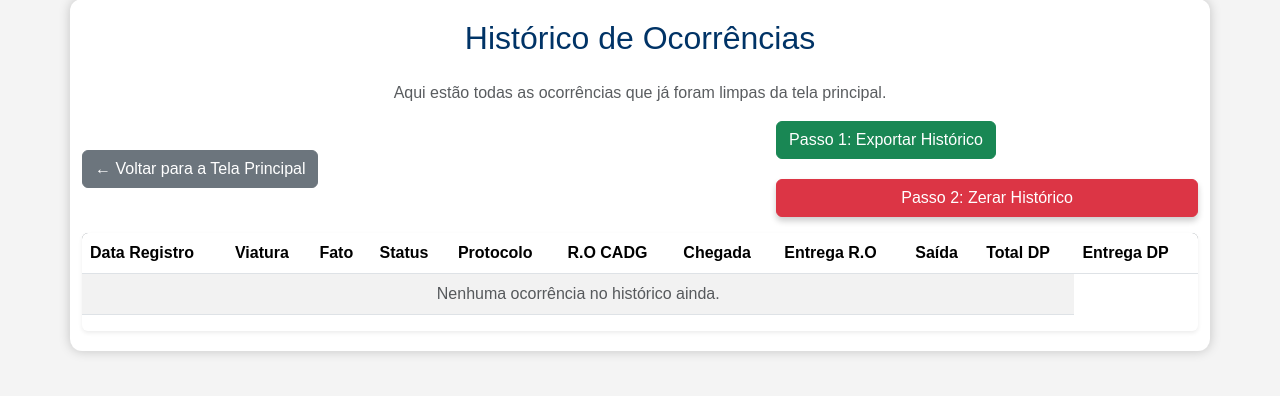
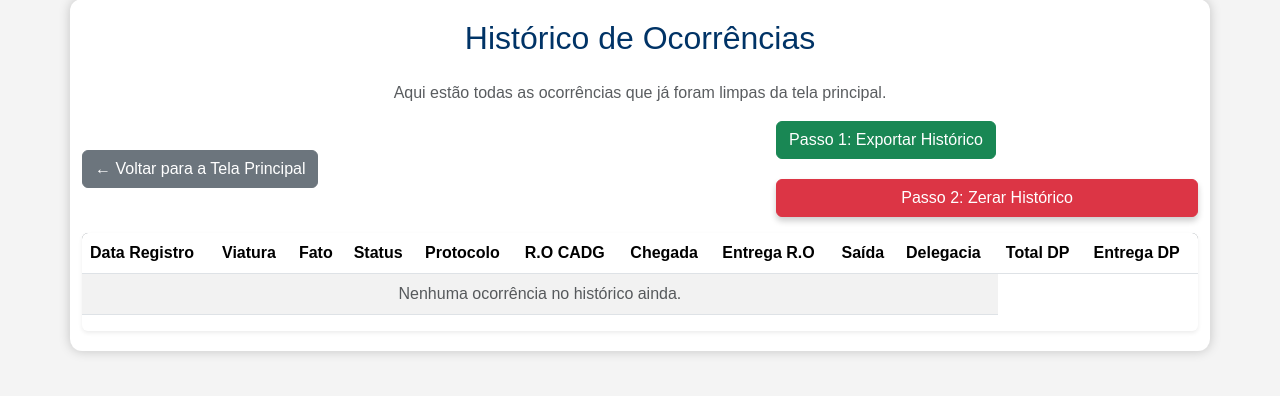
Before and after one commit to Douglasgarciams/controle_viaturas, a Flask app: page /historico in a window 1280 px wide. Shown: the part 163-559 px from the top of the page. Run offline with Flask 3, Linux system fonts and the light colour scheme; data that the repository does not hold is empty; some libraries are stand-ins or nearby versions.

```diff
--- a/templates/historico.html
+++ b/templates/historico.html
@@ -51,6 +51,7 @@
                 <th>Chegada</th>
                 <th>Entrega R.O</th>
                 <th>Saída</th>
+                <th>Delegacia</th>
                 <th>Total DP</th>
                 <th>Entrega DP</th>
             </tr>
@@ -67,6 +68,7 @@
                 <td>{{ ocorrencia.chegada_delegacia }}</td>
                 <td>{{ ocorrencia.entrega_ro }}</td>
                 <td>{{ ocorrencia.saida_delegacia }}</td>
+                <td>{{ ocorrencia.delegacia or 'N/D' }}</td>
                 <td>{{ ocorrencia.tempo_total_dp }}</td>
                 <td>{{ ocorrencia.tempo_entrega_dp }}</td>
             </tr>
```
